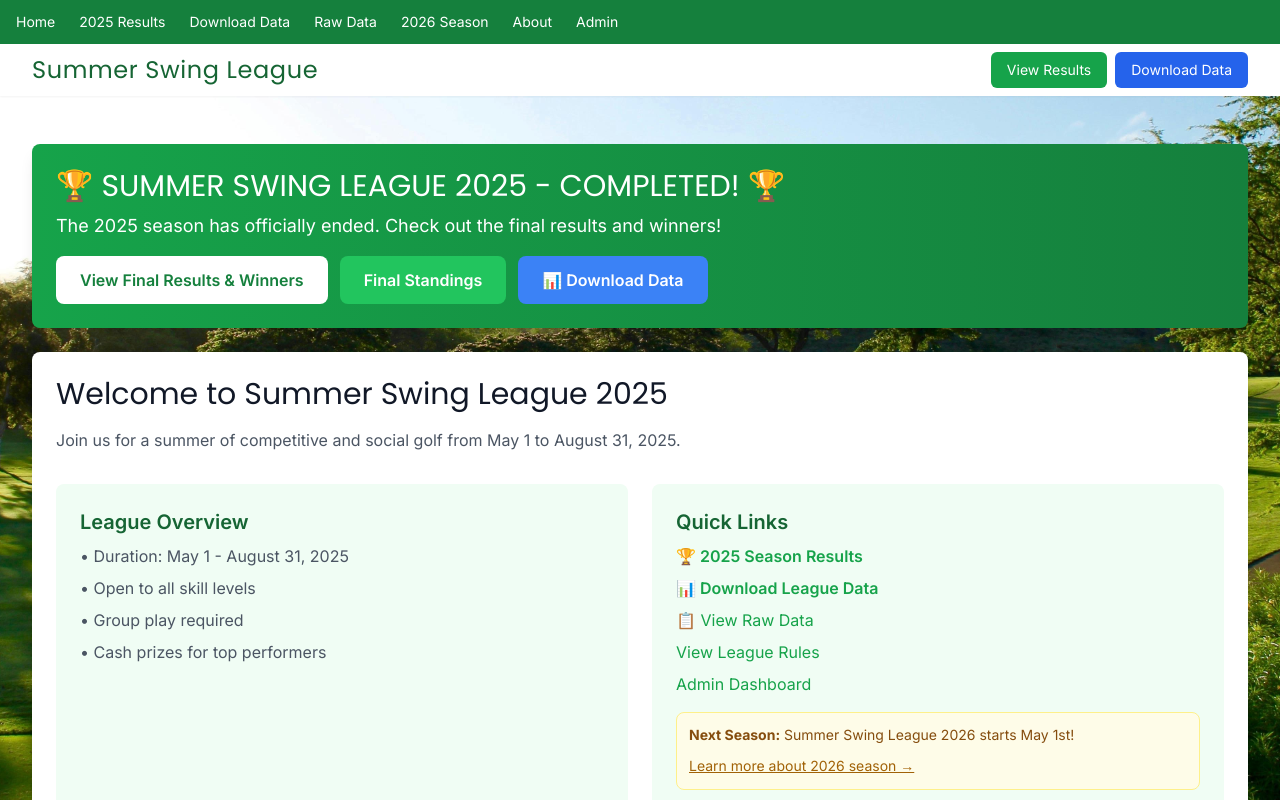
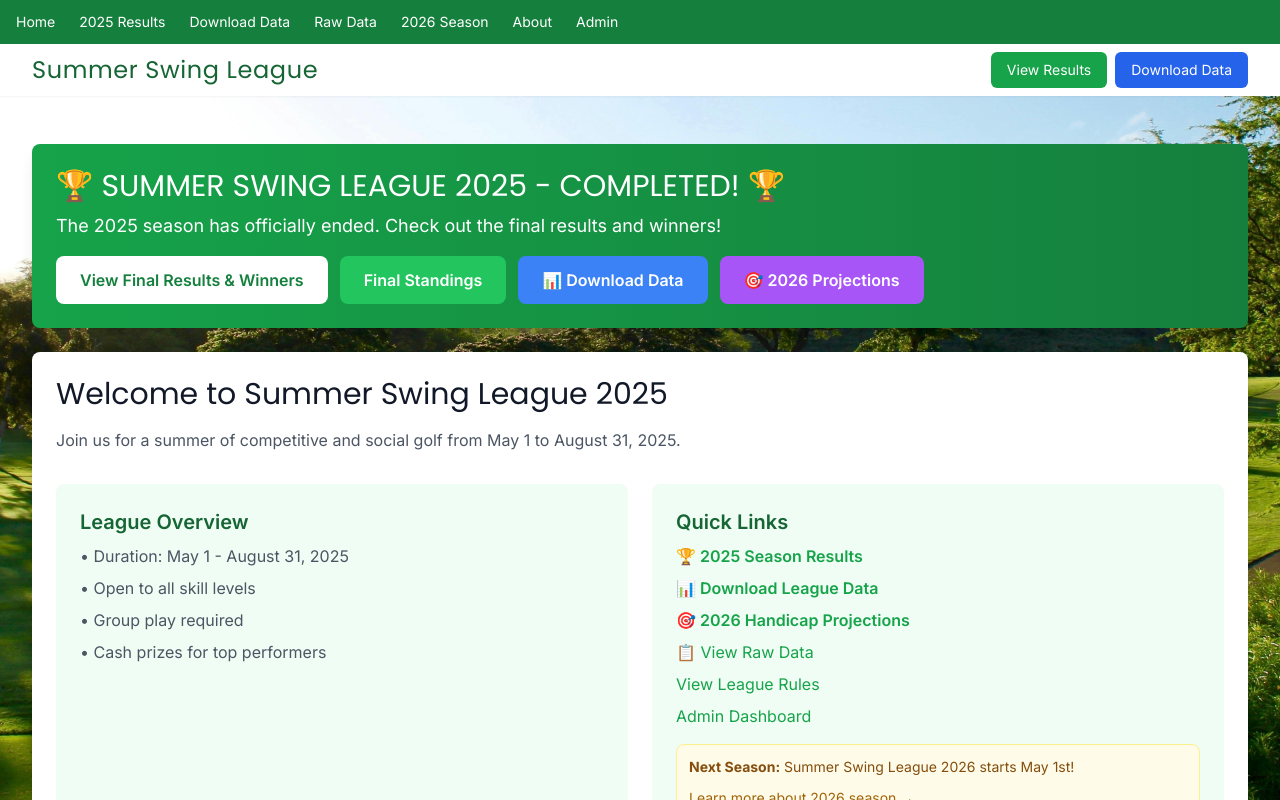
Before and after one commit to matthewmcalear/Summer-Swing-League, a Next.js app: page / in a window 1280 px wide. Shown: the top 800 px of the page. Built offline with nearby package versions, Linux system fonts and the light colour scheme; no server answers; the database is empty.

Commit message:
Add handicap projections link to main page
- Add prominent link in main banner section for 2026 projections
- Add link in Quick Links section for easy navigation
- Improve visibility of handicap projection feature
- Use purple color scheme to distinguish from other links

```diff
--- a/app/page.tsx
+++ b/app/page.tsx
@@ -55,6 +55,12 @@ export default function Home() {
                   >
                     📊 Download Data
                   </Link>
+                  <Link
+                    href="/season-2026/handicap-projections"
+                    className="px-6 py-3 bg-purple-500 text-white rounded-lg font-semibold hover:bg-purple-400 transition-colors"
+                  >
+                    🎯 2026 Projections
+                  </Link>
                 </div>
               </div>
             </div>
@@ -90,6 +96,11 @@ export default function Home() {
                   <li>
                     <Link href="/download-data" className="text-green-600 hover:text-green-800 font-semibold">
                       📊 Download League Data
+                    </Link>
+                  </li>
+                  <li>
+                    <Link href="/season-2026/handicap-projections" className="text-green-600 hover:text-green-800 font-semibold">
+                      🎯 2026 Handicap Projections
                     </Link>
                   </li>
                   <li>
```
